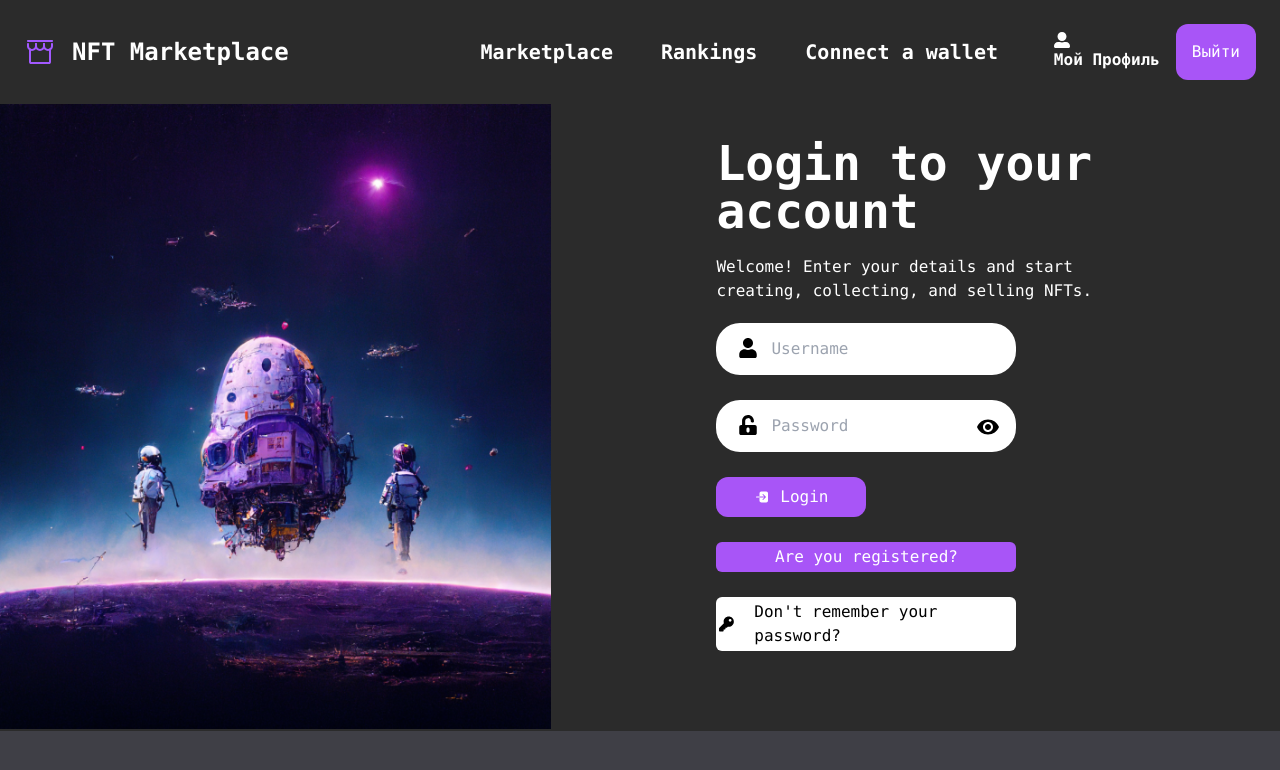
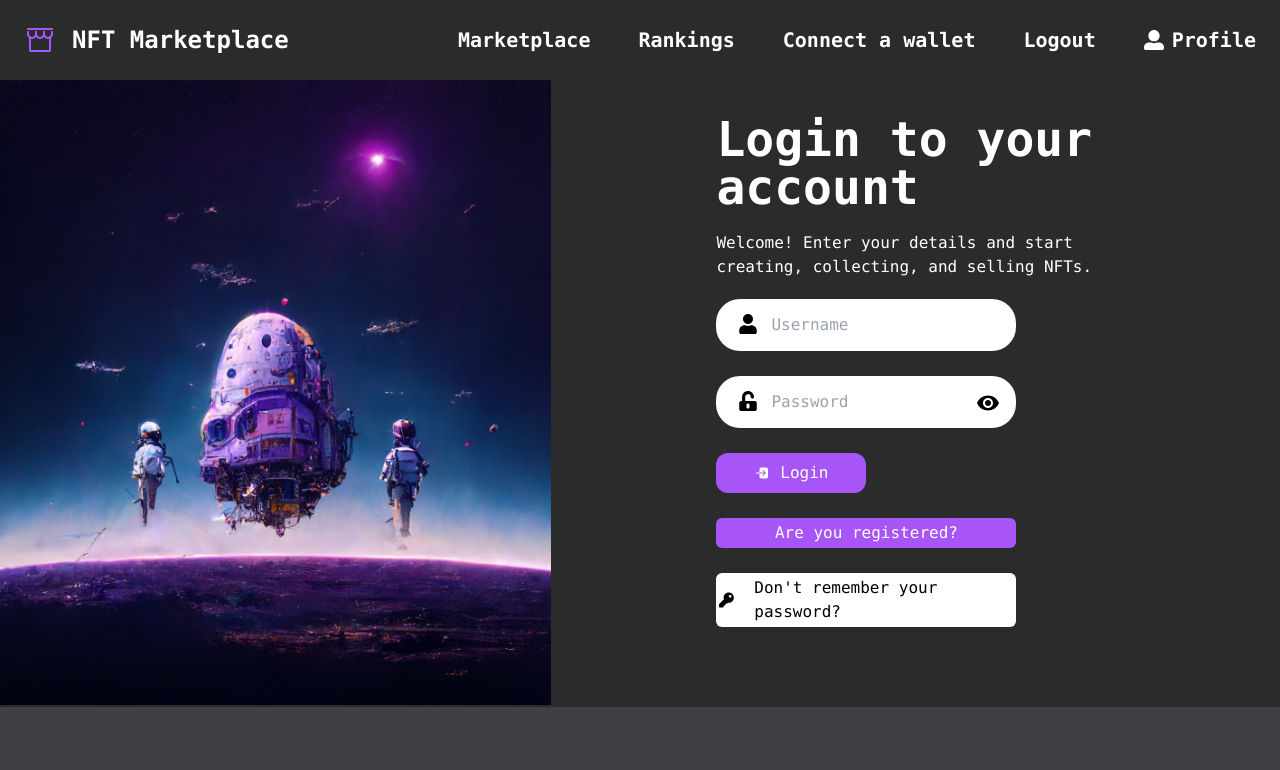
Before and after one commit to NABIL234234/NFT-MARKETPLACE, a React (Vite) app: page /login in a window 1280 px wide. Shown: the top 770 px of the page. Built offline with nearby package versions, Linux system fonts and the light colour scheme; sample sign-in values are in the browser's storage; grey boxes are pictures that could not be loaded; a web font is replaced by a local one.

Commit message:
feat: Link to Profile from Header

```diff
--- a/src/components/CardMoreNft/CardMoreNft.jsx
+++ b/src/components/CardMoreNft/CardMoreNft.jsx
@@ -37,7 +37,7 @@ export default function CardMoreNft({
           <Link to={`/profile/${ownerId}`}>
             <h4 className="text-xl font-semibold mb-2">{title}</h4>
             <div className="flex items-center mb-2">
-              <img src={avatar}  />
+              <img src={avatar} alt="User" />
               <h5>{user}</h5>
             </div>
           </Link>
--- a/src/components/Header/Header.jsx
+++ b/src/components/Header/Header.jsx
@@ -3,31 +3,40 @@ import "./Header.scss";
 import { NavLink, useNavigate } from "react-router-dom";
 import { FaUserAlt } from "react-icons/fa";
 import Menu from "../../components/Menu/Menu";
-
-// images
 import market from "../../../src/assets/IMAGE/PLAY.SVG/nav/Storefront.svg";
 
 export default function Header() {
   const navigate = useNavigate();
   const [menuOpen, setMenuOpen] = useState(false);
   const [isAuthenticated, setIsAuthenticated] = useState(false);
+  const [userId, setUserId] = useState(null);
 
-  const checkAuthentication = () => {
+  useEffect(() => {
     const token = localStorage.getItem("accessToken");
     setIsAuthenticated(!!token);
-  };
+    if (token) {
+      const storedUserId = localStorage.getItem("userId");
+      if (storedUserId) {
+        setUserId(storedUserId);
+      }
+    }
+  }, []);
 
   useEffect(() => {
-    checkAuthentication();
-
     const handleStorageChange = () => {
-      checkAuthentication();
+      const token = localStorage.getItem("accessToken");
+      setIsAuthenticated(!!token);
+      if (token) {
+        const storedUserId = localStorage.getItem("userId");
+        if (storedUserId) {
+          setUserId(storedUserId);
+        }
+      }
     };
 
-    window.addEventListener('storage', handleStorageChange);
-
+    window.addEventListener("storage", handleStorageChange);
     return () => {
-      window.removeEventListener('storage', handleStorageChange);
+      window.removeEventListener("storage", handleStorageChange);
     };
   }, []);
 
@@ -41,7 +50,9 @@ export default function Header() {
 
   const handleLogout = () => {
     localStorage.removeItem("accessToken");
+    localStorage.removeItem("userId");
     setIsAuthenticated(false);
+    setUserId(null);
     navigate("/login");
   };
 
@@ -70,48 +81,42 @@ export default function Header() {
                   </NavLink>
                 </li>
                 <li>
-                  <NavLink to="/wallet" exact="true" className="nav_link">
+                  <NavLink to="/connectWallet" exact="true" className="nav_link">
                     Connect a wallet
                   </NavLink>
                 </li>
+                <li>
+                  {isAuthenticated ? (
+                    <button
+                      onClick={handleLogout}
+                      className="nav_link flex items-center gap-2"
+                    >
+                      Logout
+                    </button>
+                  ) : (
+                    <NavLink to="/login" exact="true" className="nav_link flex items-center gap-2">
+                      <FaUserAlt />
+                      Login
+                    </NavLink>
+                  )}
+                </li>
+                <li>
+                  {isAuthenticated && userId && (
+                    <NavLink to={`/profile/${userId}`} exact="true" className="nav_link flex items-center gap-2">
+                      <FaUserAlt />
+                      Profile
+                    </NavLink>
+                  )}
+                </li>
               </ul>
-            </div>
-            {isAuthenticated ? (
-              <div className="flex items-center gap-4">
-                <NavLink to="/profile/1" className="nav_link">
-                  <FaUserAlt />
-                  Мой Профиль
-                </NavLink>
-                <button
-                  onClick={handleLogout}
-                  className="hidden lgg:flex items-center gap-4 p-4 rounded-xl transition ease-in-out delay-15 text-white hover:text-black bg-purple-500 hover:bg-white active:bg-purple-400"
-                >
-                  Выйти
-                </button>
-              </div>
-            ) : (
-              <button
-                onClick={() => navigate("/login")}
-                className="hidden lgg:flex items-center gap-4 p-4 rounded-xl transition ease-in-out delay-15 text-white hover:text-black bg-purple-500 hover:bg-white active:bg-purple-400"
-              >
-                <FaUserAlt />
-                Sign In
+              <button className="lgg:hidden" onClick={toggleMenu}>
+                <FaUserAlt className="text-white text-2xl" />
               </button>
-            )}
-            <div className="flex lgg:hidden">
-              <div
-                className={`burger-btn ${menuOpen ? "open" : ""}`}
-                onClick={toggleMenu}
-              >
-                <span></span>
-                <span></span>
-                <span></span>
-              </div>
             </div>
           </div>
         </div>
       </header>
-      {menuOpen && <Menu onClose={closeMenu} />}
+      {menuOpen && <Menu menuOpen={menuOpen} closeMenu={closeMenu} />}
     </>
   );
 }
--- a/src/pages/Register/Login.jsx
+++ b/src/pages/Register/Login.jsx
@@ -3,7 +3,7 @@ import { useForm } from "react-hook-form";
 import { useDispatch } from "react-redux";
 import { useNavigate, useLocation, NavLink } from "react-router-dom";
 import { GoogleLogin } from "@react-oauth/google";
-import {jwtDecode} from "jwt-decode";
+import { jwtDecode } from "jwt-decode"; // Используйте правильный импорт
 import { getUserLogin } from "../../store/actions/asyncAction";
 import Inputs from "../../components/inputs/Inputs";
 import { FaKey, FaUser, FaUnlockAlt } from "react-icons/fa";
@@ -22,10 +22,10 @@ export default function Login() {
   } = useForm();
 
   const [showPassword, setShowPassword] = useState(false);
-  const navigate = useNavigate();
   const dispatch = useDispatch();
   const location = useLocation();
   const from = location.state?.from || "/";
+  const navigate = useNavigate(); // Используем useNavigate для перехода на страницу профиля
 
   const onSubmit = async (data) => {
     try {
@@ -34,9 +34,10 @@ export default function Login() {
       );
       if (getUserLogin.fulfilled.match(resultAction)) {
         console.log("Данные с сервера:", resultAction.payload);
-        const token = resultAction.payload.tokens.access_token;
-        console.log("Полученный токен:", token);
-        localStorage.setItem("accessToken", token);
+        const { id, tokens } = resultAction.payload;
+        console.log("Полученный токен:", tokens.access_token);
+        localStorage.setItem("accessToken", tokens.access_token);
+        localStorage.setItem("userId", id);
         window.dispatchEvent(new Event("storage"));
         navigate(from, { replace: true });
       } else {
@@ -49,10 +50,11 @@ export default function Login() {
 
   const handleGoogleSuccess = (credentialResponse) => {
     const decoded = jwtDecode(credentialResponse.credential);
-    console.log(decoded);
+    console.log("Decoded Google Token:", decoded);
     localStorage.setItem("accessToken", credentialResponse.credential);
+    localStorage.setItem("userId", decoded.sub); // Используем sub как userId
     window.dispatchEvent(new Event("storage"));
-    navigate(from, { replace: true });
+    navigate(`/profile/${decoded.sub}`); // Переходим на страницу профиля с использованием sub в качестве ID пользователя
   };
 
   const handleGoogleError = () => {
```
